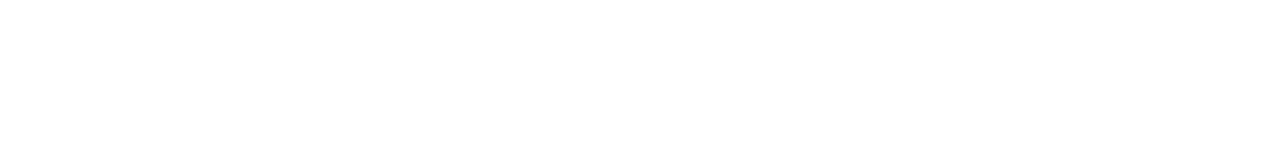
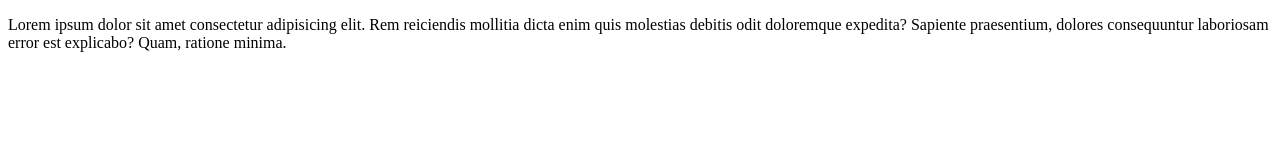
Before and after one commit to salazarcamiloelvin/sistema_de_registro, a plain HTML site: page index.html in a window 1280 px wide. Drawn offline with Linux system fonts and the light colour scheme.

Commit message:
update index.html

```diff
--- a/index.html
+++ b/index.html
@@ -6,6 +6,6 @@
     <title>Sistema de registro de juego</title>
 </head>
 <body>
-
+    <p>Lorem ipsum dolor sit amet consectetur adipisicing elit. Rem reiciendis mollitia dicta enim quis molestias debitis odit doloremque expedita? Sapiente praesentium, dolores consequuntur laboriosam error est explicabo? Quam, ratione minima.</p>
 </body>
 </html>
```
